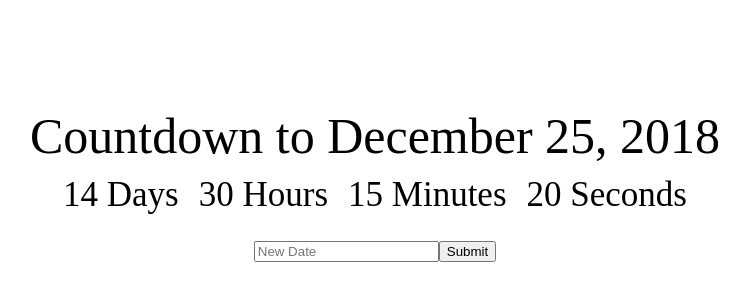
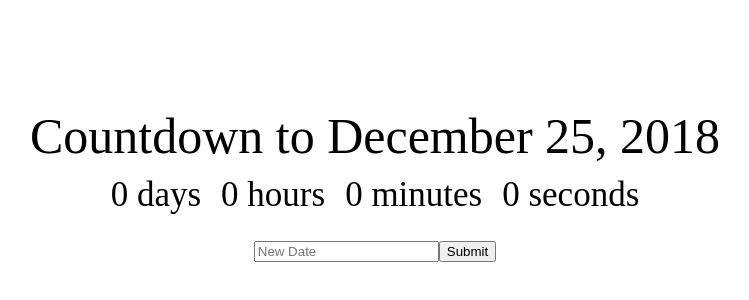
Before and after one commit to d1sc0nneckt1e/countdown_app, a React (Create React App) app: page / in a window 1280 px wide. Shown: the part 146-446 px from the top of the page, without its empty margins (265-1014 px from the left). Built offline with nearby package versions, Linux system fonts and the light colour scheme.

Commit message:
created clock component

```diff
--- a/src/App.jsx
+++ b/src/App.jsx
@@ -1,4 +1,5 @@
 import React, {Component} from 'react';
+import Clock from './clock';
 import './app.css';
 
 class App extends Component{
@@ -19,12 +20,7 @@
     return(
       <div className='App'>
         <div className='App-title'>Countdown to {this.state.deadline}</div>
-        <div className='clock'>
-          <div className='clock-timer'>14 Days</div>
-          <div className='clock-timer'>30 Hours</div>
-          <div className='clock-timer'>15 Minutes</div>
-          <div className='clock-timer'>20 Seconds</div>
-        </div>
+        <Clock/>
           <div>
             <input placeholder='New Date' onChange={event => this.setState({newDeadline: event.target.value})}/>
             <button onClick={() => this.changeDeadline()}>Submit</button>
--- a/src/app.css
+++ b/src/app.css
@@ -13,6 +13,9 @@
   justify-content: center;
 }
 
-.clock-timer{
+.clock-days,
+.clock-hours,
+.clock-minutes,
+.clock-seconds{
   margin: 10px;
 }
--- /dev/null
+++ b/src/clock.jsx
@@ -0,0 +1,27 @@
+import React, {Component} from 'react';
+import './app.css';
+
+class Clock extends Component {
+  constructor(props){
+    super(props);
+    this.state = {
+      days: 0,
+      hours: 0,
+      minutes: 0,
+      seconds: 0
+    }
+  }
+
+  render(){
+    return(
+      <div className='clock'>
+        <div className='clock-days'>{this.state.days} days</div>
+        <div className='clock-hours'>{this.state.hours} hours</div>
+        <div className='clock-minutes'>{this.state.minutes} minutes</div>
+        <div className='clock-seconds'>{this.state.seconds} seconds</div>
+      </div>
+    )
+  }
+}
+
+export default Clock;
```
